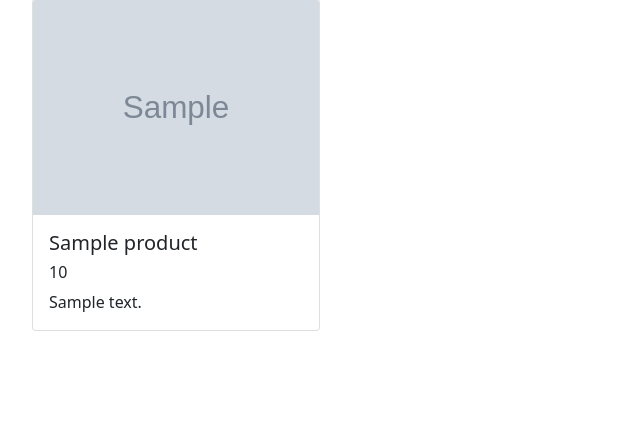
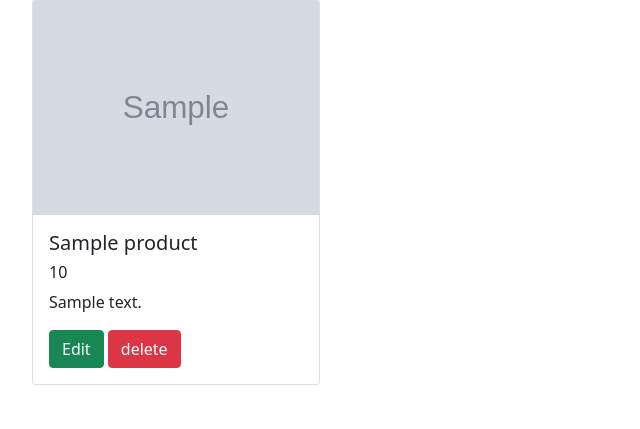
Before and after one commit to salmanulharis/demo1, a Django app: template sixthapp/templates/home.html in a window 1280 px wide. Shown: the part 57-486 px from the top of the page, without its empty margins (0-640 px from the left). Run offline with Django 3.2, Linux system fonts and the light colour scheme; the template is opened without the code that fills it: most values are stand-ins (such as "Sample title", 1, 10 or a date in 2020); grey boxes marked "Sample" are stand-in pictures; some libraries are stand-ins or nearby versions.

Commit message:
third commit

```diff
--- a/sixthapp/templates/base.html
+++ b/sixthapp/templates/base.html
@@ -39,7 +39,7 @@
               </a>
               <div class="dropdown-menu" aria-labelledby="navbarDropdownMenuLink">
                 {% for category in categories%}
-                <p><a href="/category/{{ category.id }}/" class="dropdown-item">{{ category }}</a></p>
+                <p><a href="/category/{{ category.id }}/" class="dropdown-item">{{ category }}<span><a href="{% url 'del_category' category.id %}" class="btn btn-danger">X</a></span></a></p>
                 {% endfor %}
               </div>
               </div>
--- a/sixthapp/templates/home.html
+++ b/sixthapp/templates/home.html
@@ -9,6 +9,8 @@
             <h5 class="card-title">{{ product.name }}</h5>
             <h6 class="card-title">{{ product.price }}</h6>
             <p class="card-text">{{ product.description }}</p>
+            <a href="{% url 'edit_product' product.id %}" class="btn btn-success">Edit</a>
+            <a href="{% url 'delete_product' product.id %}" class="btn btn-danger">delete</a>
           </div>
         </div>
 
--- a/sixthapp/urls.py
+++ b/sixthapp/urls.py
@@ -1,12 +1,13 @@
 from django.urls import path
 from sixthapp.views import home, add_product, \
     edit_product, show_products, register, login_page, logout_fn, \
-        edit_user, change_password, add_category
+        edit_user, change_password, add_category, delete_product, del_category
 
 urlpatterns = [
     path('', home, name='home'),
     path('product/', add_product, name='add_product'),
-    path('product/edit/<int:id>/', edit_product),
+    path('product/edit/<int:id>/', edit_product, name='edit_product'),
+    path('product/delete/<int:id>/', delete_product, name='delete_product'),
     path('category/<int:id>/', show_products),
     path('register/', register, name='register'),
     path('login/', login_page),
@@ -14,6 +15,7 @@ urlpatterns = [
     path('edit/user/', edit_user),
     path('password/', change_password),
     path('add_category/', add_category, name='add_category'),
+    path('category/delete/<int:id>', del_category, name='del_category')
 
 
 ]
```
Also changed, not shown: sixthapp/views.py (+10 -0 lines), db.sqlite3, media/products/148467057-103920939-1576133402_1bGM5gU.jpg (added), media/products/148467057-103920939-1576133402_bP11ROU.jpg (added), media/products/61mslAcXILL._SX679_.jpg (added).
